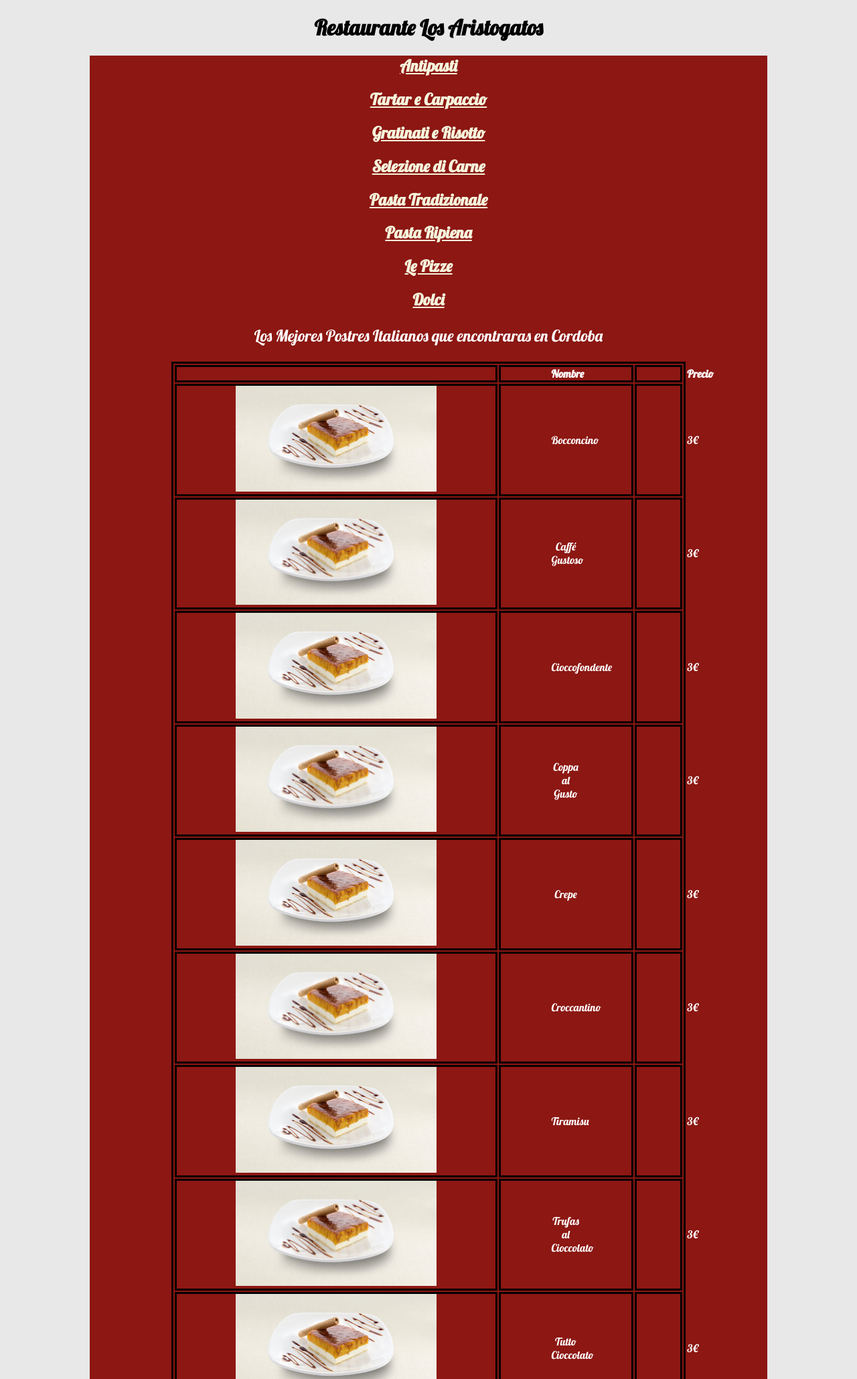
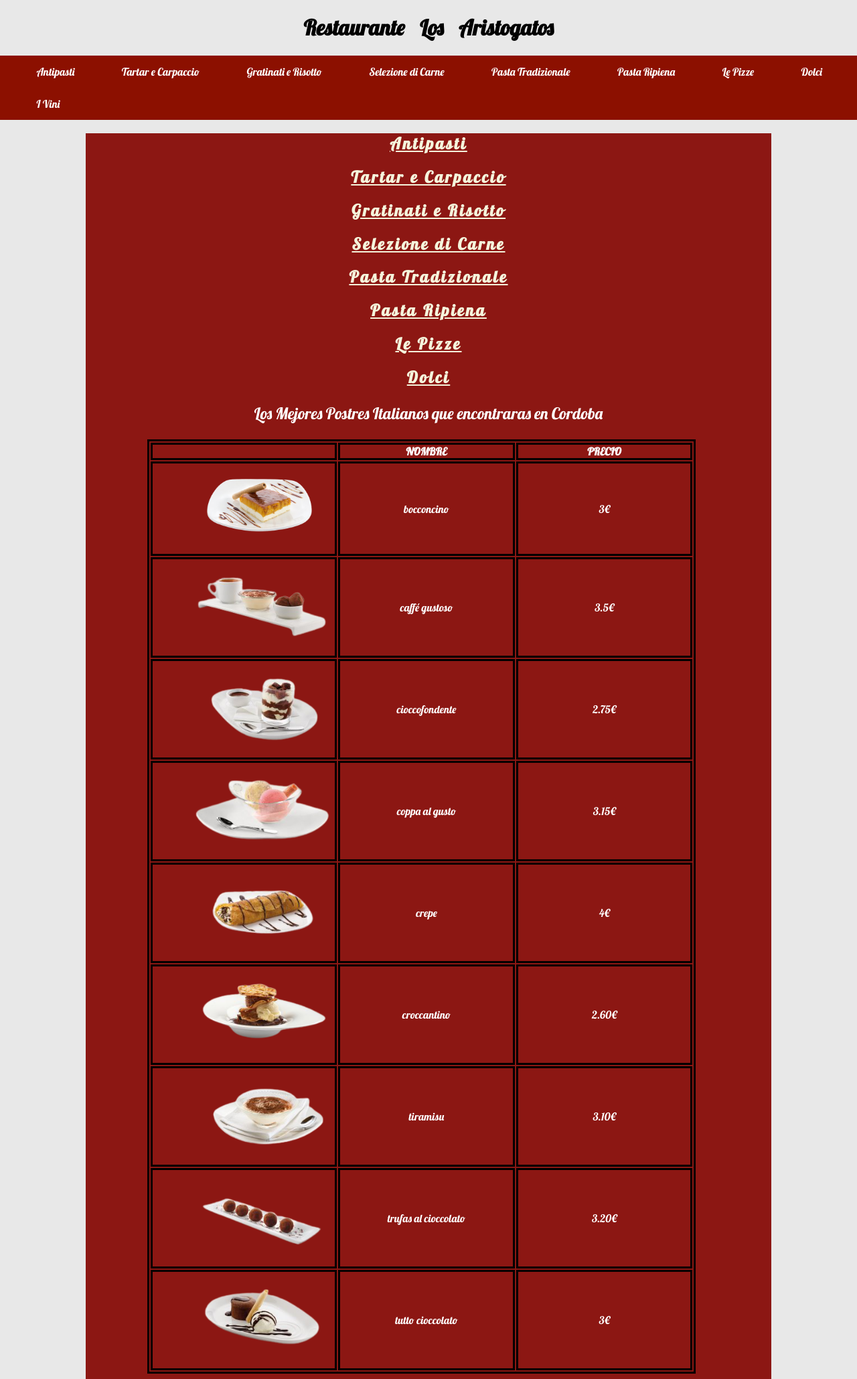
Before and after one commit to albertojmarun/Practicas_Lenguaje_De_Marcas, a PHP site: page / in a window 1280 px wide. Shown: the top 2059 px of the page at 67% size. Run offline with PHP 8.4, Linux system fonts and the light colour scheme.

Commit message:
se ha finalizado el Menu de los Dulces y Vinos

```diff
--- a/Menu_Restaurante/index.html
+++ b/Menu_Restaurante/index.html
@@ -11,10 +11,22 @@
 
     <body>
         <h1> Restaurante Los Aristogatos </h1>
-
+        <header>
+            <ul id="menubar">
+                <li> <a href="#Antipasti"> Antipasti </a> </li>
+                <li> <a href="#tartar"> Tartar e Carpaccio </a> </li>
+                <li> <a href="#risotto"> Gratinati e Risotto </a> </li>
+                <li> <a href="#carne"> Selezione di Carne </a> </li>
+                <li> <a href="#pasta_tradizionale"> Pasta Tradizionale </a> </li>
+                <li> <a href="#pasta_ripiena"> Pasta Ripiena </a> </li>
+                <li> <a href="#pizze"> Le Pizze </a> </li>
+                <li> <a href="#Dolci"> Dolci </a> </li>
+                <li> <a href="#IVini"> I Vini </a> </li>
+            </ul>
+        </header>
         <main>
-            <h2> Antipasti </h2>
-            <div>
+            <div id="#Antipasti">
+                <h2> Antipasti </h2>
 
             </div>
 
@@ -44,7 +56,7 @@
             </div>
 
             <h2> Le Pizze </h2>
-            <h2> Dolci </h2>
+            <h2 id="#Dolci"> Dolci </h2>
             <div>
                 <p> Los Mejores Postres Italianos que encontraras en Cordoba </p>
                 <table>
@@ -54,53 +66,99 @@
                         <th> Precio </th>
                     </tr>
                     <tr>
-                        <td> <img src="images/bocconcino.jpg" alt="Bocconcino"> </td>
+                        <td> <img src="images/bocconcino.png" alt="Bocconcino"> </td>
                         <td> <p> Bocconcino </p></td>
                         <td> <p> 3€ </p></td>
                     </tr>
                     <tr>
-                        <td> <img src="images/bocconcino.jpg" alt="Bocconcino"> </td>
+                        <td> <img src="images/cafegustoso.png" alt="Caffé Gustoso"> </td>
                         <td> <p> Caffé Gustoso </p></td>
-                        <td> <p> 3€ </p></td>
+                        <td> <p> 3.5€ </p></td>
                     </tr>
                     <tr>
-                        <td> <img src="images/bocconcino.jpg" alt="Bocconcino"> </td>
+                        <td> <img src="images/cioccofondente.png" alt="Cioccofondente"> </td>
                         <td> <p> Cioccofondente </p></td>
-                        <td> <p> 3€ </p></td>
+                        <td> <p> 2.75€ </p></td>
                     </tr>
                     <tr>
-                        <td> <img src="images/bocconcino.jpg" alt="Bocconcino"> </td>
+                        <td> <img src="images/copaalgusto.png" alt="Coppa al Gusto"> </td>
                         <td> <p> Coppa al Gusto </p></td>
-                        <td> <p> 3€ </p></td>
+                        <td> <p> 3.15€ </p></td>
                     </tr>
                     <tr>
-                        <td> <img src="images/bocconcino.jpg" alt="Bocconcino"> </td>
+                        <td> <img src="images/crepe.png" alt="Crepe"> </td>
                         <td> <p> Crepe </p></td>
-                        <td> <p> 3€ </p></td>
+                        <td> <p> 4€ </p></td>
                     </tr>
                     <tr>
-                        <td> <img src="images/bocconcino.jpg" alt="Bocconcino"> </td>
+                        <td> <img src="images/croccantino.png" alt="Croccantino"> </td>
                         <td> <p> Croccantino </p></td>
-                        <td> <p> 3€ </p></td>
+                        <td> <p> 2.60€ </p></td>
                     </tr>
                     <tr>
-                        <td> <img src="images/bocconcino.jpg" alt="Bocconcino"> </td>
+                        <td> <img src="images/tiramisu.png" alt="Tiramisu"> </td>
                         <td> <p> Tiramisu </p></td>
-                        <td> <p> 3€ </p></td>
+                        <td> <p> 3.10€ </p></td>
                     </tr>
                     <tr>
-                        <td> <img src="images/bocconcino.jpg" alt="Bocconcino"> </td>
+                        <td> <img src="images/trufas.png" alt="Trufas al Cioccolato"> </td>
                         <td> <p> Trufas al Cioccolato </p></td>
-                        <td> <p> 3€ </p></td>
+                        <td> <p> 3.20€ </p></td>
                     </tr>
                     <tr>
-                        <td> <img src="images/bocconcino.jpg" alt="Bocconcino"> </td>
+                        <td> <img src="images/tutto.png" alt="Tutto Cioccolato"> </td>
                         <td> <p> Tutto Cioccolato </p></td>
                         <td> <p> 3€ </p></td>
                     </tr>
                 </table>
             </div>
-            <h2> I Vini </h2>
+            <div id="IVini">
+                <h2> I Vini </h2>
+                <p> La Mejor Selección de Vino, para acompañar la comida de la Bella Italia.</p>
+                <ul id="vinos_list">
+                    <div>
+                        <li> Vini Bianchi </li>
+                        <ul>
+                            <li> Moscato Bianco DOC </li>
+                            <li> Príncipe de Viana Blanco (vino della casa) </li>
+                            <li> Menade Verdejo </li>
+                        </ul>
+                    </div>
+                    <br><br>
+                    <div>
+                        <li> Vini Rosati </li>
+                        <ul>
+                            <li> Lambrusco Rosato IGT </li>
+                            <li> Príncipe de Viana Rosado (vino della casa) </li>
+                            <li> Azpilicueta Rosado </li>
+                        </ul>
+                    </div>
+                    <br><br>
+                    <div>
+                        <li> Spumanti </li>
+                        <ul>
+                            <li> Sangría di Prosecco </li>
+                            <li> Sangría di vino Lambrusco </li>
+                            <li> Anna de Codorniu Brut Reserva </li>
+                            <li> Raimat Brut Nature </li>
+                        </ul>
+                    </div>
+                    <br><br>
+                    <div>
+                        <li> Vini Rossi </li>
+                        <ul>
+                            <li> Lambrusco Rosso IGT </li>
+                            <li> Príncipe de Viana Tinto (vino della casa) </li>
+                            <li> Chianti DOCG The Boss </li>
+                            <li> Scala Dei </li>
+                            <li> Viña Pomal Reserva Centenario </li>
+                            <li> Azpilicueta Origen </li>
+                            <li> Legaris Roble </li>
+                        </ul>
+                    </div>
+                </ul>
+            </div>
+            <br>
         </main>
 
         <footer>
--- a/Menu_Restaurante/styles.css
+++ b/Menu_Restaurante/styles.css
@@ -1,3 +1,7 @@
+body{
+    margin: 0;
+    padding: 0;
+}
 @font-face{
     font-family: "Food Font";
     src: url('https://fonts.googleapis.com/css2?family=Lobster&display=swap');
@@ -16,9 +20,11 @@ h1, h2 {
 }
 
 h1{
+    word-spacing: 1rem;
 }
 
 h2{
+    letter-spacing: 0.2rem;
     text-decoration: underline;
     color: beige;
 }
@@ -34,16 +40,20 @@ div > p{
 }
 
 table{
-    width: 76%;
-    margin: 0% 12%;
+    width: 80%;
+    margin: 0% 9%;
 }
 
-th[colspan="2"]{
-    text-align: right;
+th{
+    text-transform: uppercase;
+}
+
+td{
+    text-transform: lowercase;
 }
 
 td > img{
-    width: 300px;
+    width: 250px;
 }
 
 table, tr, th, td{
@@ -52,10 +62,51 @@ table, tr, th, td{
     color: white;
 }
 
+tr > td{
+    width: 30%;
+}
+
 th, td{
-    padding: 0% 10%;
+    padding: 0% 5%;
 }
 
 div > p{
     color: white;
 }
+
+#vinos_list{
+    margin: 0% 3%;
+    display: flex;
+    flex-direction: row;
+    text-align: left;
+    line-height: 2rem;
+}
+
+#vinos_list div{
+    width: 25%;
+}
+
+#vinos_list div ul{
+    list-style-image: url(images/wine.png);
+}
+
+header ul {
+    list-style-type: none;
+    margin: 0;
+    padding: 0;
+    overflow: hidden;
+    background-color: #8C1000;
+}
+
+header ul li{
+    padding-left: 3%;
+    float: left;
+}
+
+header ul li a{
+    display: block;
+    color: white;
+    text-align: center;
+    padding: 14px 16px;
+    text-decoration: none;
+}
```
Also changed, not shown: Menu_Restaurante/images/bocconcino.jpg (deleted), Menu_Restaurante/images/bocconcino.png (added), Menu_Restaurante/images/cafegustoso.png (added), Menu_Restaurante/images/cioccofondente.png (added), Menu_Restaurante/images/copaalgusto.png (added), Menu_Restaurante/images/crepe.png (added), Menu_Restaurante/images/croccantino.png (added), Menu_Restaurante/images/tiramisu.png (added), Menu_Restaurante/images/trufas.png (added), Menu_Restaurante/images/tutto.png (added), Menu_Restaurante/images/wine.png (added).
